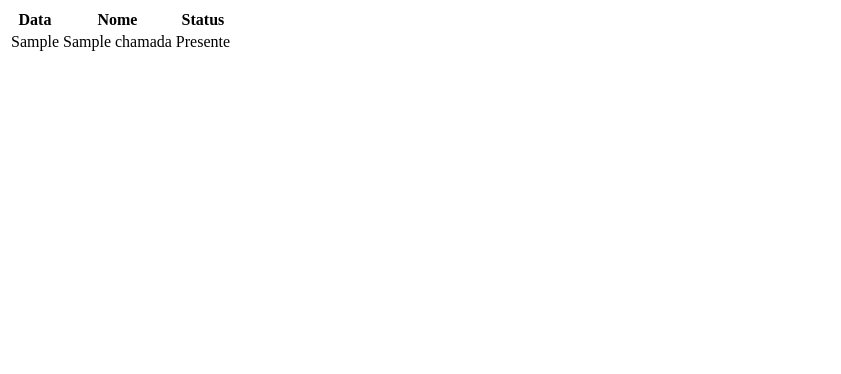
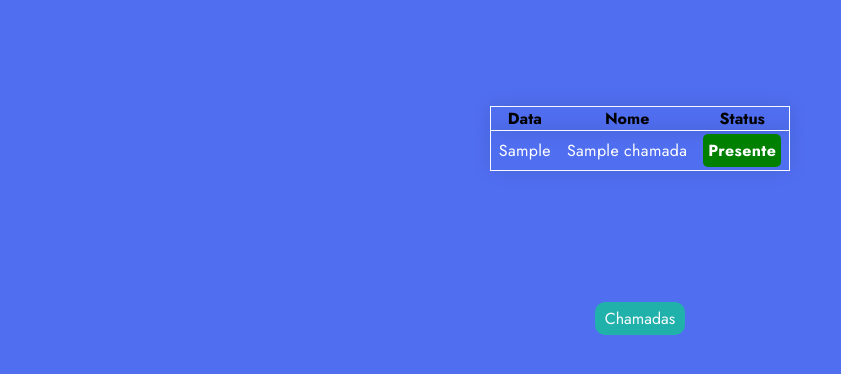
Before and after one commit to isaquesene/App_chamada_samaritano, a PHP site: page /controle_chamada.php in a window 1280 px wide. Shown: the top 374 px of the page, without its empty margins (0-841 px from the left). Run offline with PHP 8.4, Linux system fonts and the light colour scheme; tables that the repository leaves empty or names only in its code hold one stand-in row (values such as "Sample post"); style sheets or scripts are compiled from the project's sources.

Commit message:
Add files via upload

```diff
--- a/assets/crud.php
+++ b/assets/crud.php
@@ -14,7 +14,6 @@
 
 
     }else{
-        echo "erro";
     }
 
 
--- a/controle_chamada.php
+++ b/controle_chamada.php
@@ -6,7 +6,25 @@ $select = "select * from controle_de_chamadas";
 $result = mysqli_query($sql, $select);
 ?>
 
-<table class="table" id="financeiro">
+<!DOCTYPE html>
+<html lang="en">
+<head>
+    <meta charset="UTF-8">
+    <meta http-equiv="X-UA-Compatible" content="IE=edge">
+    <meta name="viewport" content="width=device-width, initial-scale=1.0">
+    <link rel="stylesheet" href="style/style.scss">
+    <title>Document</title>
+</head>
+
+<style>
+  body{
+    background-color: rgba(80,110,240,255);
+  }
+</style>
+
+<body>
+<div class="table-container">
+  <table class="table" id="financeiro">
       <thead>
         <tr>
           <th>Data</th>
@@ -19,14 +37,20 @@ $result = mysqli_query($sql, $select);
         while ($row = mysqli_fetch_assoc($result)) {
         ?>
           <tr>
-            <td><?php echo $row['data'] ?></td>
-            <td><?php echo $row['nome'] ?></td>
-            <td><?php echo $row['status'] ?></td>
-            </td>
+            <td data-label = "Data"><?php echo $row['data'] ?></td data-label = "">
+            <td data-label = "Nome"><?php echo $row['nome'] ?></td data-label = "">
+            <td data-label = "Status"><?php echo ($row['status'] == "Presente") ? '<b style="background-color: green; color: #fff; padding: 5px; border-radius: 5px;">Presente</b>'
+            : ($row['status'] == "Falta" ? '<b style="background-color: red; color: #fff; padding: 5px; border-radius: 5px;">Falta</b>' : '')?></td data-label = "">
           </tr>
         <?php
         }
         ?>
 
       </tbody>
-    </table>
+</table>
+</div>
+
+<a href="index.php" target="_blank" class="controle-btn">Chamadas</a>
+
+</body>
+</html>
--- a/style/style.scss
+++ b/style/style.scss
@@ -0,0 +1,178 @@
+@import url('https://fonts.googleapis.com/css2?family=Jost:wght@200;300;400;500;600;700;800&family=Poppins:wght@200;300;400;500;600;700&display=swap');
+
+
+* {
+    margin: 0;
+    padding: 0;
+    box-sizing: border-box;
+    text-decoration: none;
+    list-style: none;
+  }
+
+body {
+    width: 100%;
+    min-height: 50vh;
+    display: grid;
+    place-items: center;
+    font-family: 'jost';
+
+  }
+
+  h3 {
+    color: #fab939;
+    font-family: 'snell roundhand';
+    margin: 30px 0 30px 0;
+    font-size: 25px;
+  }
+
+
+  .table-container {
+  padding: 0 10px;
+  margin: 40px auto 0;
+}
+
+  .table {
+    border-collapse: collapse;
+    font-size: 1em;
+    border-radius: 5px;
+    align-items: center;
+  }
+  .table tbody tr th {
+    background-color: #F8F8FF;
+    color: #ffffff;
+    font-weight: bold;
+    vertical-align: top;
+    padding: 20px;
+    letter-spacing: 0.35px;
+    border-radius: 5px;
+  }
+
+  .table tbody tr td {
+    border-bottom: 1px solid #F8F8FF;
+    letter-spacing: 0.35px;
+    padding: 8px;
+    border-radius: 5px;
+    color: #ffffff;
+  }
+
+  .table tr {
+    border: 1px solid #F8F8FF;
+    border-radius: 5px;
+    box-shadow: 0 0 20px rgba(0, 0, 0, 0.10);
+  }
+
+  .form{
+    background: white;
+    padding: 30px 30px;
+    align-items: center;
+    justify-content: center;
+    width: 50%;
+    display: flex;
+    border-radius: 30px;
+    min-width: 500px;
+
+}
+
+button{
+
+    font-size: 12pt;
+    padding: 5px 10px;
+    margin: 0 3px;
+    border: 0;
+    border-radius: 10px;
+    background-color: #20B2AA;
+    color: #F8F8FF;
+    cursor: pointer;
+    transition: all .4s;
+    gap: 5px;
+
+}
+
+a{
+    font-size: 12pt;
+    padding: 5px 10px;
+    margin: 0 3px;
+    border: 0;
+    border-radius: 10px;
+    background-color: #e2a242;
+    color: #F8F8FF;
+    cursor: pointer;
+    transition: all .4s;
+    gap: 5px;
+    text-decoration: none;
+
+
+}
+
+.controle-btn{
+    font-size: 12pt;
+    padding: 5px 10px;
+    margin: 0 3px;
+    border: 0;
+    border-radius: 10px;
+    background-color: #20B2AA;
+    color: #F8F8FF;
+    cursor: pointer;
+    transition: all .4s;
+    gap: 5px;
+    text-decoration: none;
+}
+
+.texto{
+
+    height: 25px;
+    margin: 0 3px;
+    width: 100% ;
+    outline: none;
+    border-radius: 5px;
+    border: 1px solid #ccc;
+    padding-left: 15px;
+    font-size: 14px;
+    border-bottom-width: 2px;
+    transition: all 0.3s ease;
+
+}
+
+h3{
+
+    font-size: 22pt;
+    color: rgb(80,80,80);
+    margin: 0 0;
+    display: flex;
+}
+
+@media screen and (max-width: 768px) {
+    .table thead {
+      display: none;
+    }
+
+    .table,
+    .table tbody,
+    .table tr,
+    .table td {
+      display: block;
+      width: 100%;
+    }
+
+    .table tr {
+      margin-bottom: 15px;
+    }
+
+    .table tbody tr td {
+      text-align: right;
+      padding-left: 50%;
+      position: relative;
+    }
+
+    .table td::before {
+      content: attr(data-label);
+      color: #333;
+      position: absolute;
+      left: 0;
+      width: 50%;
+      padding-left: 15px;
+      font-weight: 600;
+      font-size: 14px;
+      text-align: left;
+    }
+}
```
Also changed, not shown: index.php (+13 -4 lines).
